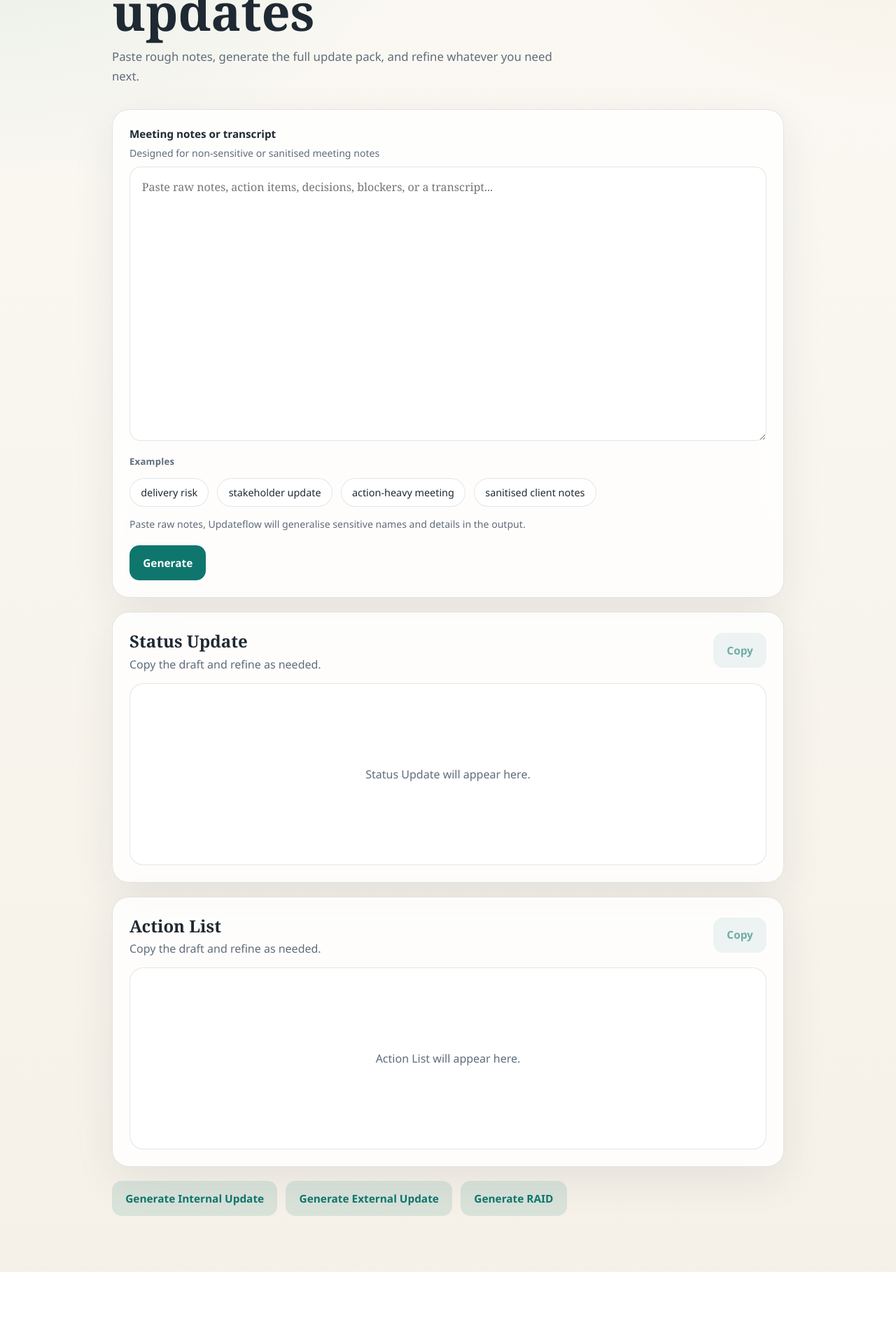
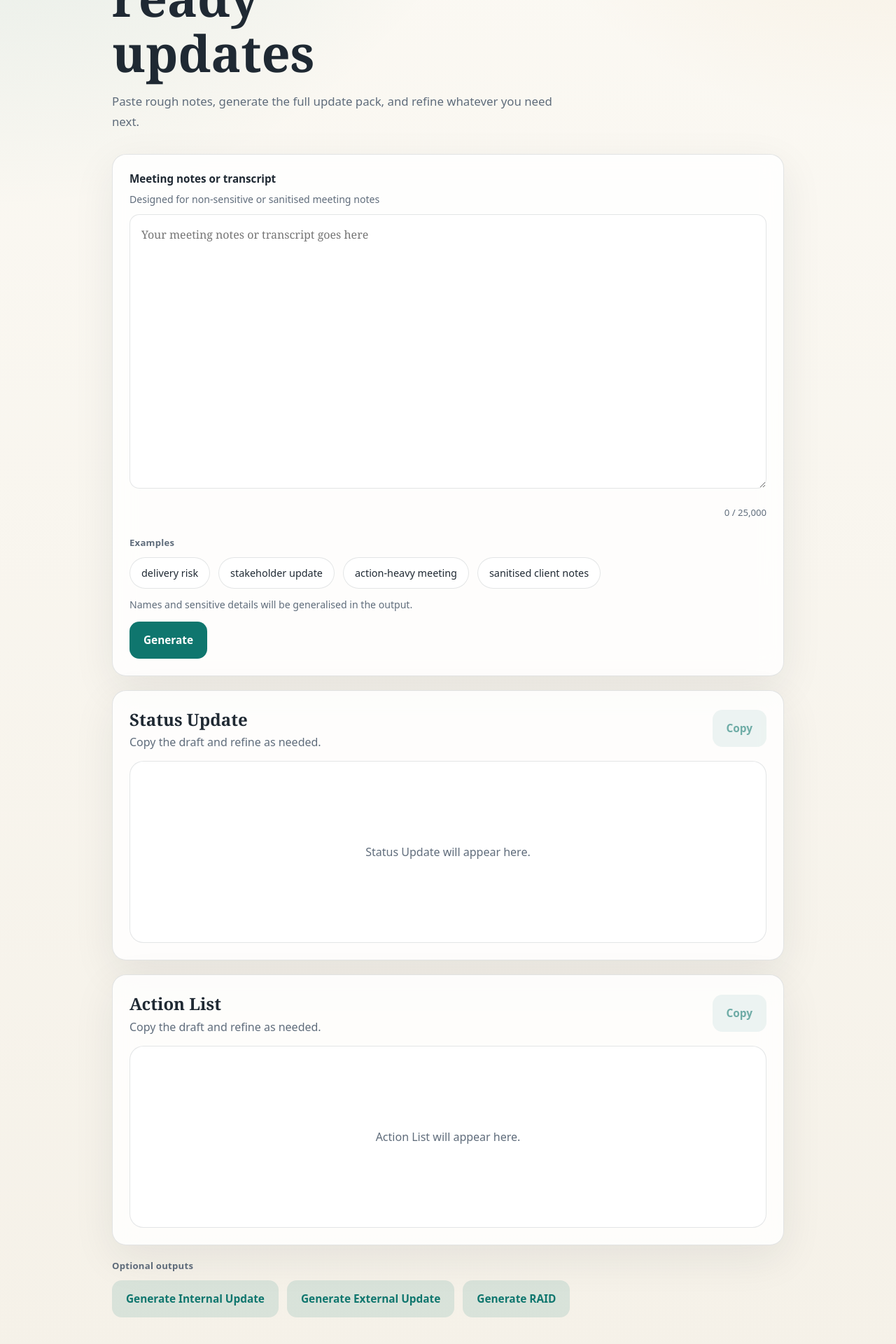
Before and after one commit to romeosison-svg/updateflow, a Next.js app: page /app in a window 1280 px wide. Shown: the part 470-2390 px from the top of the page at 70% size. Before the commit the page ends 2287 px from the top, so only its background shows below. Built offline with nearby package versions, Linux system fonts and the light colour scheme.

Commit message:
feat(ux): apply design token system, typography fixes, accessibility improvements, and UI polish

```diff
--- a/app/app/page.tsx
+++ b/app/app/page.tsx
@@ -224,7 +224,7 @@ export default function ToolPage() {
           ...current,
           [key]: "Copy"
         }));
-      }, 2000);
+      }, 3000);
     } catch {
       setCopyLabels((current) => ({
         ...current,
@@ -235,7 +235,7 @@ export default function ToolPage() {
           ...current,
           [key]: "Copy"
         }));
-      }, 2000);
+      }, 3000);
     }
   };
 
@@ -262,10 +262,14 @@ export default function ToolPage() {
               <textarea
                 value={transcript}
                 onChange={(event) => setTranscript(event.target.value)}
-                placeholder="Paste raw notes, action items, decisions, blockers, or a transcript..."
+                placeholder="Your meeting notes or transcript goes here"
                 rows={14}
               />
             </label>
+
+            <p className={`char-count${transcript.length > 22500 ? " char-count--warning" : ""}`}>
+              {transcript.length.toLocaleString()} / 25,000
+            </p>
 
             <p className="examples-label">Examples</p>
             <div className="sample-row" aria-label="Sample transcript buttons">
@@ -282,8 +286,7 @@ export default function ToolPage() {
             </div>
 
             <p className="input-note">
-              Paste raw notes, Updateflow will generalise sensitive names and details in the
-              output.
+              Names and sensitive details will be generalised in the output.
             </p>
 
             <div className="actions-row">
@@ -316,7 +319,7 @@ export default function ToolPage() {
                   </button>
                 </div>
 
-                <div className={`output-panel${!value ? " empty" : ""}`}>
+                <div className={`output-panel${isLoading ? " output-panel--loading" : ""}${!value ? " empty" : ""}`}>
                   {isLoading ? (
                     <p>Turning notes into updates...</p>
                   ) : value ? (
@@ -329,7 +332,9 @@ export default function ToolPage() {
             );
           })}
 
-          <section className="raid-actions">
+          <section className="optional-outputs-group">
+            <p className="optional-outputs-label">Optional outputs</p>
+            <div className="raid-actions">
               <button
                 type="button"
                 className="secondary-button"
@@ -354,6 +359,7 @@ export default function ToolPage() {
               >
                 {isRaidLoading ? "Generating RAID..." : "Generate RAID"}
               </button>
+            </div>
           </section>
 
           {optionalOutputCards.map((card) => {
@@ -382,7 +388,7 @@ export default function ToolPage() {
                   </button>
                 </div>
 
-                <div className={`output-panel${!value ? " empty" : ""}`}>
+                <div className={`output-panel${isCardLoading ? " output-panel--loading" : ""}${!value ? " empty" : ""}`}>
                   {isCardLoading ? (
                     <p>
                       {card.key === "internalUpdate"
@@ -416,7 +422,7 @@ export default function ToolPage() {
                 </button>
               </div>
 
-              <div className={`output-panel${!raidOutput ? " empty" : ""}`}>
+              <div className={`output-panel${isRaidLoading ? " output-panel--loading" : ""}${!raidOutput ? " empty" : ""}`}>
                 {isRaidLoading ? (
                   <p>Generating RAID...</p>
                 ) : raidOutput ? (
--- a/app/globals.css
+++ b/app/globals.css
@@ -11,6 +11,26 @@
   --accent-soft: rgba(15, 118, 110, 0.12);
   --error: #b42318;
   --shadow: 0 18px 60px rgba(31, 41, 51, 0.08);
+  /* Spacing scale */
+  --space-1: 0.35rem;
+  --space-2: 0.55rem;
+  --space-3: 0.75rem;
+  --space-4: 1rem;
+  --space-5: 1.25rem;
+  --space-6: 1.5rem;
+  --space-8: 2rem;
+  --space-12: 3rem;
+  --space-16: 4rem;
+  --space-20: 5rem;
+  /* Border radius */
+  --radius-pill: 999px;
+  --radius-lg: 20px;
+  --radius-md: 14px;
+  --radius-sm: 10px;
+  /* Line heights */
+  --leading-tight: 1.1;
+  --leading-base: 1.6;
+  --leading-relaxed: 1.7;
 }
 
 * {
@@ -41,16 +61,16 @@ select {
 .page-shell {
   width: min(960px, calc(100% - 2rem));
   margin: 0 auto;
-  padding: 4rem 0 5rem;
+  padding: var(--space-16) 0 var(--space-20);
 }
 
 .landing-shell {
   display: grid;
-  gap: 1.25rem;
+  gap: var(--space-5);
 }
 
 .hero {
-  margin-bottom: 2rem;
+  margin-bottom: var(--space-8);
 }
 
 .landing-hero {
@@ -59,9 +79,9 @@ select {
 
 .eyebrow {
   display: inline-block;
-  margin-bottom: 1rem;
-  padding: 0.35rem 0.7rem;
-  border-radius: 999px;
+  margin-bottom: var(--space-4);
+  padding: var(--space-1) var(--space-3);
+  border-radius: var(--radius-pill);
   background: var(--accent-soft);
   color: var(--accent);
   font-size: 0.9rem;
@@ -77,24 +97,24 @@ select {
   margin: 0;
   max-width: 12ch;
   font-size: clamp(2.5rem, 6vw, 4.5rem);
-  line-height: 0.95;
+  line-height: var(--leading-tight);
 }
 
 .hero p {
   max-width: 42rem;
-  margin: 1rem 0 0;
+  margin: var(--space-4) 0 0;
   color: var(--muted);
-  font-family: "Segoe UI", sans-serif;
+  font-family: system-ui, -apple-system, BlinkMacSystemFont, "Segoe UI", sans-serif;
   font-size: 1.05rem;
-  line-height: 1.7;
+  line-height: var(--leading-relaxed);
 }
 
 .landing-actions {
   display: flex;
   flex-wrap: wrap;
   align-items: center;
-  gap: 0.9rem 1rem;
-  margin-top: 1.5rem;
+  gap: var(--space-4) var(--space-4);
+  margin-top: var(--space-6);
 }
 
 .landing-link {
@@ -106,7 +126,7 @@ select {
 
 .secondary-link {
   color: var(--accent);
-  font-family: "Segoe UI", sans-serif;
+  font-family: system-ui, -apple-system, BlinkMacSystemFont, "Segoe UI", sans-serif;
   font-weight: 600;
   text-decoration: none;
 }
@@ -117,25 +137,25 @@ select {
 
 .credibility-line {
   max-width: 46rem;
-  margin-top: 1.25rem;
-  color: var(--text);
-  font-family: "Segoe UI", sans-serif;
+  margin-top: var(--space-5);
+  color: var(--muted);
+  font-family: system-ui, -apple-system, BlinkMacSystemFont, "Segoe UI", sans-serif;
   font-size: 0.98rem;
-  line-height: 1.65;
+  line-height: var(--leading-relaxed);
 }
 
 .compatibility-line {
-  margin-top: 0.9rem;
+  margin-top: var(--space-4);
   color: var(--muted);
-  font-family: "Segoe UI", sans-serif;
+  font-family: system-ui, -apple-system, BlinkMacSystemFont, "Segoe UI", sans-serif;
   font-size: 0.9rem;
-  line-height: 1.55;
+  line-height: var(--leading-base);
 }
 
 .card {
-  padding: 1.5rem;
+  padding: var(--space-6);
   border: 1px solid var(--border);
-  border-radius: 24px;
+  border-radius: var(--radius-lg);
   background: var(--surface);
   backdrop-filter: blur(16px);
   box-shadow: var(--shadow);
@@ -143,19 +163,19 @@ select {
 
 .landing-section {
   display: grid;
-  gap: 0.9rem;
+  gap: var(--space-4);
 }
 
 .landing-section h2 {
   margin: 0;
-  font-size: 1.75rem;
+  font-size: 1.5rem;
 }
 
 .landing-section p {
   margin: 0;
   color: var(--muted);
-  font-family: "Segoe UI", sans-serif;
-  line-height: 1.7;
+  font-family: system-ui, -apple-system, BlinkMacSystemFont, "Segoe UI", sans-serif;
+  line-height: var(--leading-relaxed);
 }
 
 .supporting-line {
@@ -166,30 +186,30 @@ select {
 .value-list {
   display: grid;
   grid-template-columns: repeat(2, minmax(0, 1fr));
-  gap: 0.85rem;
+  gap: var(--space-4);
 }
 
 .value-item {
-  padding: 1rem 1.05rem;
+  padding: var(--space-4) var(--space-4);
   border: 1px solid var(--border);
-  border-radius: 18px;
+  border-radius: var(--radius-lg);
   background: rgba(255, 255, 255, 0.72);
-  font-family: "Segoe UI", sans-serif;
+  font-family: system-ui, -apple-system, BlinkMacSystemFont, "Segoe UI", sans-serif;
   font-weight: 600;
 }
 
 .demo-grid {
   display: grid;
   grid-template-columns: repeat(2, minmax(0, 1fr));
-  gap: 0.85rem;
+  gap: var(--space-4);
 }
 
 .demo-card {
   display: grid;
-  gap: 0.6rem;
-  padding: 1rem 1.05rem;
+  gap: var(--space-3);
+  padding: var(--space-4) var(--space-4);
   border: 1px solid var(--border);
-  border-radius: 18px;
+  border-radius: var(--radius-lg);
   background: rgba(255, 255, 255, 0.72);
 }
 
@@ -199,7 +219,7 @@ select {
 
 .demo-label {
   color: var(--accent);
-  font-family: "Segoe UI", sans-serif;
+  font-family: system-ui, -apple-system, BlinkMacSystemFont, "Segoe UI", sans-serif;
   font-size: 0.82rem;
   font-weight: 700;
   letter-spacing: 0.04em;
@@ -212,51 +232,51 @@ select {
 
 .tool-stack {
   display: grid;
-  gap: 1.25rem;
+  gap: var(--space-5);
 }
 
 .generator-form {
   display: grid;
-  gap: 1.25rem;
+  gap: var(--space-3);
 }
 
 .field {
   display: grid;
-  gap: 0.55rem;
+  gap: var(--space-2);
 }
 
 .field span,
 .field legend {
-  font-family: "Segoe UI", sans-serif;
+  font-family: system-ui, -apple-system, BlinkMacSystemFont, "Segoe UI", sans-serif;
   font-size: 0.95rem;
   font-weight: 600;
 }
 
 .helper-text {
   color: var(--muted);
-  font-family: "Segoe UI", sans-serif;
+  font-family: system-ui, -apple-system, BlinkMacSystemFont, "Segoe UI", sans-serif;
   font-size: 0.88rem;
-  line-height: 1.4;
+  line-height: var(--leading-base);
 }
 
 .field textarea,
 .field select {
   width: 100%;
   border: 1px solid var(--border);
-  border-radius: 16px;
+  border-radius: var(--radius-md);
   background: var(--surface-strong);
   color: var(--text);
 }
 
 .field textarea {
   min-height: 320px;
-  padding: 1rem 1.05rem;
+  padding: var(--space-4) var(--space-4);
   resize: vertical;
-  line-height: 1.6;
+  line-height: var(--leading-base);
 }
 
 .field select {
-  padding: 0.9rem 1rem;
+  padding: var(--space-4) var(--space-4);
 }
 
 .field textarea:focus,
@@ -264,7 +284,7 @@ select {
 .sample-button:focus,
 .primary-button:focus,
 .secondary-button:focus {
-  outline: 2px solid rgba(15, 118, 110, 0.3);
+  outline: 2px solid var(--accent);
   outline-offset: 2px;
 }
 
@@ -272,13 +292,13 @@ select {
   display: flex;
   flex-wrap: wrap;
   align-items: center;
-  gap: 0.75rem 1rem;
+  gap: var(--space-3) var(--space-4);
 }
 
 .examples-label {
-  margin: 0 0 -0.35rem;
+  margin: 0;
   color: var(--muted);
-  font-family: "Segoe UI", sans-serif;
+  font-family: system-ui, -apple-system, BlinkMacSystemFont, "Segoe UI", sans-serif;
   font-size: 0.82rem;
   font-weight: 600;
   letter-spacing: 0.02em;
@@ -287,25 +307,25 @@ select {
 .sample-row {
   display: flex;
   flex-wrap: wrap;
-  gap: 0.75rem;
+  gap: var(--space-3);
 }
 
 .input-note {
-  margin: -0.35rem 0 0;
+  margin: 0;
   color: var(--muted);
-  font-family: "Segoe UI", sans-serif;
+  font-family: system-ui, -apple-system, BlinkMacSystemFont, "Segoe UI", sans-serif;
   font-size: 0.88rem;
-  line-height: 1.45;
+  line-height: var(--leading-base);
 }
 
 .sample-button {
   border: 1px solid var(--border);
-  border-radius: 999px;
-  padding: 0.65rem 0.95rem;
+  border-radius: var(--radius-pill);
+  padding: var(--space-3) var(--space-4);
   background: rgba(255, 255, 255, 0.75);
   color: var(--text);
   cursor: pointer;
-  font-family: "Segoe UI", sans-serif;
+  font-family: system-ui, -apple-system, BlinkMacSystemFont, "Segoe UI", sans-serif;
   font-size: 0.9rem;
   transition: border-color 150ms ease, transform 150ms ease, background-color 150ms ease;
 }
@@ -319,9 +339,9 @@ select {
 .primary-button,
 .secondary-button {
   border: 0;
-  border-radius: 14px;
-  padding: 0.9rem 1.2rem;
-  font-family: "Segoe UI", sans-serif;
+  border-radius: var(--radius-md);
+  padding: var(--space-4) var(--space-5);
+  font-family: system-ui, -apple-system, BlinkMacSystemFont, "Segoe UI", sans-serif;
   font-size: 0.96rem;
   font-weight: 600;
   cursor: pointer;
@@ -357,30 +377,44 @@ select {
 .error-message {
   margin: 0;
   color: var(--error);
-  font-family: "Segoe UI", sans-serif;
+  font-family: system-ui, -apple-system, BlinkMacSystemFont, "Segoe UI", sans-serif;
 }
 
 .output-card {
   display: grid;
-  gap: 1rem;
+  gap: var(--space-4);
 }
 
 .output-stack {
   display: grid;
-  gap: 1.25rem;
+  gap: var(--space-5);
+}
+
+.optional-outputs-group {
+  display: grid;
+  gap: var(--space-3);
+}
+
+.optional-outputs-label {
+  margin: 0;
+  color: var(--muted);
+  font-family: system-ui, -apple-system, BlinkMacSystemFont, "Segoe UI", sans-serif;
+  font-size: 0.82rem;
+  font-weight: 600;
+  letter-spacing: 0.02em;
 }
 
 .raid-actions {
   display: flex;
   justify-content: flex-start;
   flex-wrap: wrap;
-  gap: 0.75rem;
+  gap: var(--space-3);
 }
 
 .output-header {
   display: flex;
   justify-content: space-between;
-  gap: 1rem;
+  gap: var(--space-4);
   align-items: center;
 }
 
@@ -390,16 +424,16 @@ select {
 }
 
 .output-header p {
-  margin: 0.35rem 0 0;
+  margin: var(--space-1) 0 0;
   color: var(--muted);
-  font-family: "Segoe UI", sans-serif;
+  font-family: system-ui, -apple-system, BlinkMacSystemFont, "Segoe UI", sans-serif;
 }
 
 .output-panel {
   min-height: 260px;
-  padding: 1rem 1.1rem;
+  padding: var(--space-4) var(--space-4);
   border: 1px solid var(--border);
-  border-radius: 20px;
+  border-radius: var(--radius-lg);
   background: rgba(255, 255, 255, 0.92);
 }
 
@@ -415,25 +449,36 @@ select {
 
 .output-panel p {
   color: var(--muted);
-  font-family: "Segoe UI", sans-serif;
+  font-family: system-ui, -apple-system, BlinkMacSystemFont, "Segoe UI", sans-serif;
 }
 
 .output-panel pre {
   white-space: pre-wrap;
   word-break: break-word;
-  font-family: "Segoe UI", sans-serif;
-  line-height: 1.6;
+  font-family: system-ui, -apple-system, BlinkMacSystemFont, "Segoe UI", sans-serif;
+  line-height: var(--leading-base);
+}
+
+.char-count {
+  color: var(--muted);
+  font-family: system-ui, -apple-system, BlinkMacSystemFont, "Segoe UI", sans-serif;
+  font-size: 0.82rem;
+  text-align: right;
+}
+
+.char-count--warning {
+  color: var(--error);
 }
 
 @media (max-width: 720px) {
   .page-shell {
     width: min(100% - 1rem, 960px);
-    padding: 1.25rem 0 2rem;
+    padding: var(--space-5) 0 var(--space-8);
   }
 
   .card {
-    padding: 1rem;
-    border-radius: 20px;
+    padding: var(--space-4);
+    border-radius: var(--radius-lg);
   }
 
   .output-header {
@@ -457,7 +502,7 @@ select {
     justify-content: stretch;
   }
 
-  .secondary-button {
+  .raid-actions .secondary-button {
     width: 100%;
   }
 
@@ -465,3 +510,18 @@ select {
     max-width: none;
   }
 }
+
+@keyframes pulse-opacity {
+  0%,
+  100% {
+    opacity: 1;
+  }
+
+  50% {
+    opacity: 0.4;
+  }
+}
+
+.output-panel--loading p {
+  animation: pulse-opacity 1.4s ease-in-out infinite;
+}
--- a/app/page.tsx
+++ b/app/page.tsx
@@ -12,9 +12,7 @@ export default function LandingPage() {
   return (
     <main className="page-shell landing-shell">
       <section className="hero landing-hero">
-        <Link className="eyebrow eyebrow-link" href="/">
-          Updateflow
-        </Link>
+        <span className="eyebrow">Updateflow</span>
         <h1>Turn messy notes or AI summaries into updates you can actually send</h1>
         <p>
           Updateflow gives PMs a clean, structured status update and action list in
```
Lines whose indentation alone changed are shown as unchanged.
